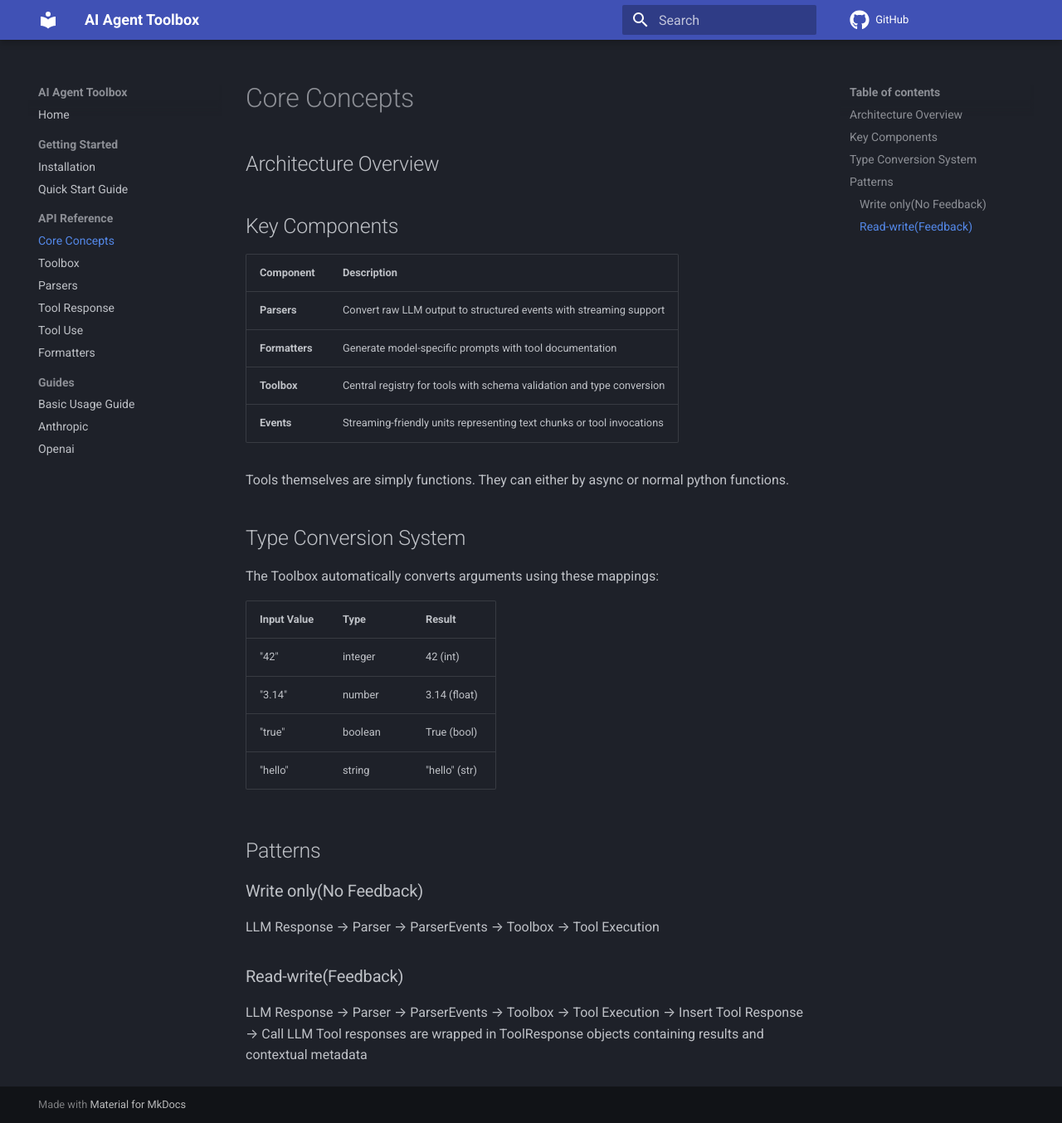
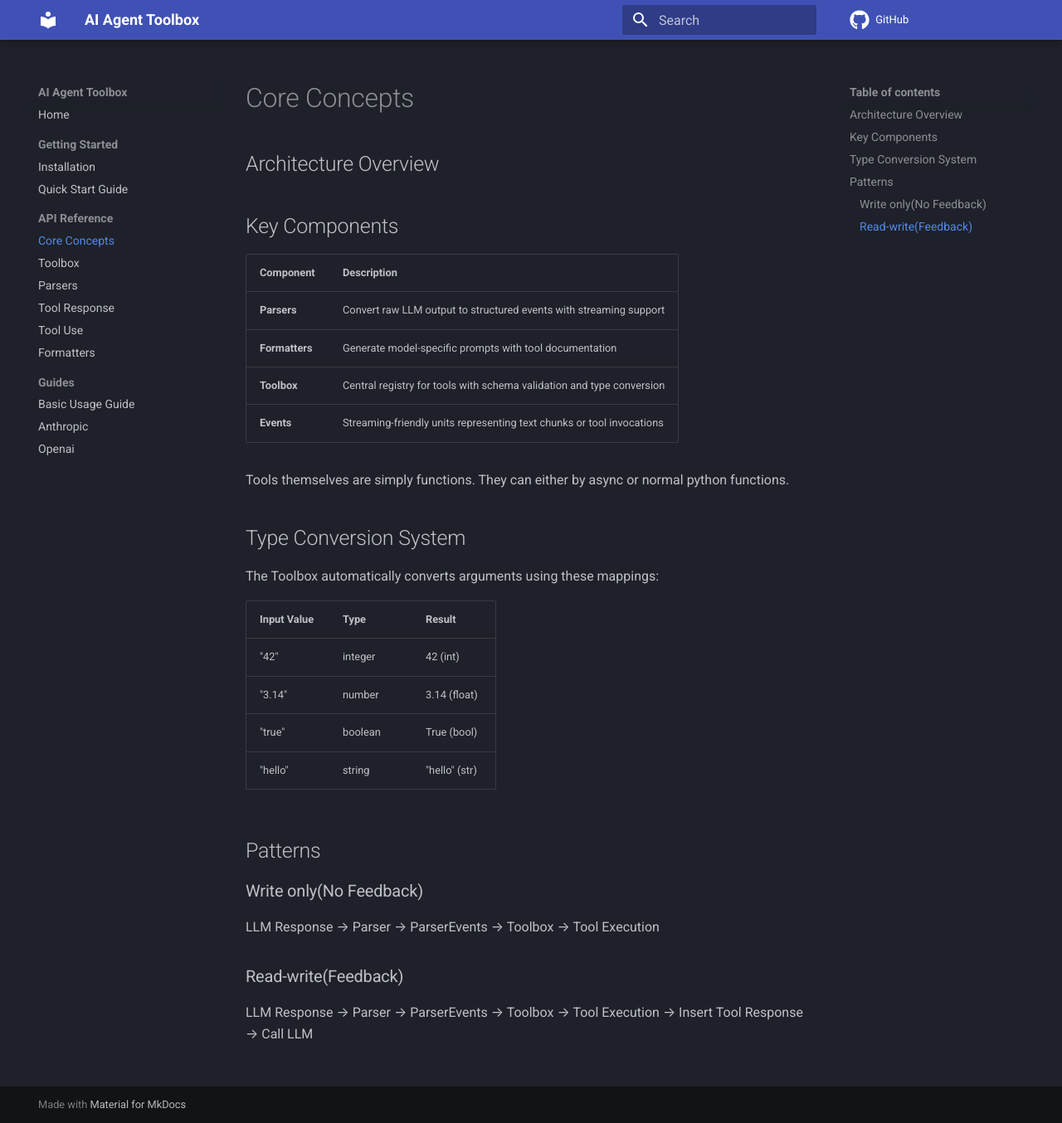
Before and after one commit to 255BITS/ai-agent-toolbox, an MkDocs documentation site: the page built from docs/api-reference/core-concepts.md, in a window 1280 px wide and 1354 px high. Shown: the whole window at 83% size. Built offline with MkDocs 1.6.1 and Material for MkDocs 9.7.7, drawn with Linux system fonts in a browser that asks for light colours; comment, search, counter and statistics services are not loaded.

Commit message:
clean up docs

```diff
--- a/docs/api-reference/core-concepts.md
+++ b/docs/api-reference/core-concepts.md
@@ -31,4 +31,3 @@ LLM Response → Parser → ParserEvents → Toolbox → Tool Execution
 
 ### Read-write(Feedback)
 LLM Response → Parser → ParserEvents → Toolbox → Tool Execution → Insert Tool Response → Call LLM
-Tool responses are wrapped in ToolResponse objects containing results and contextual metadata
```
